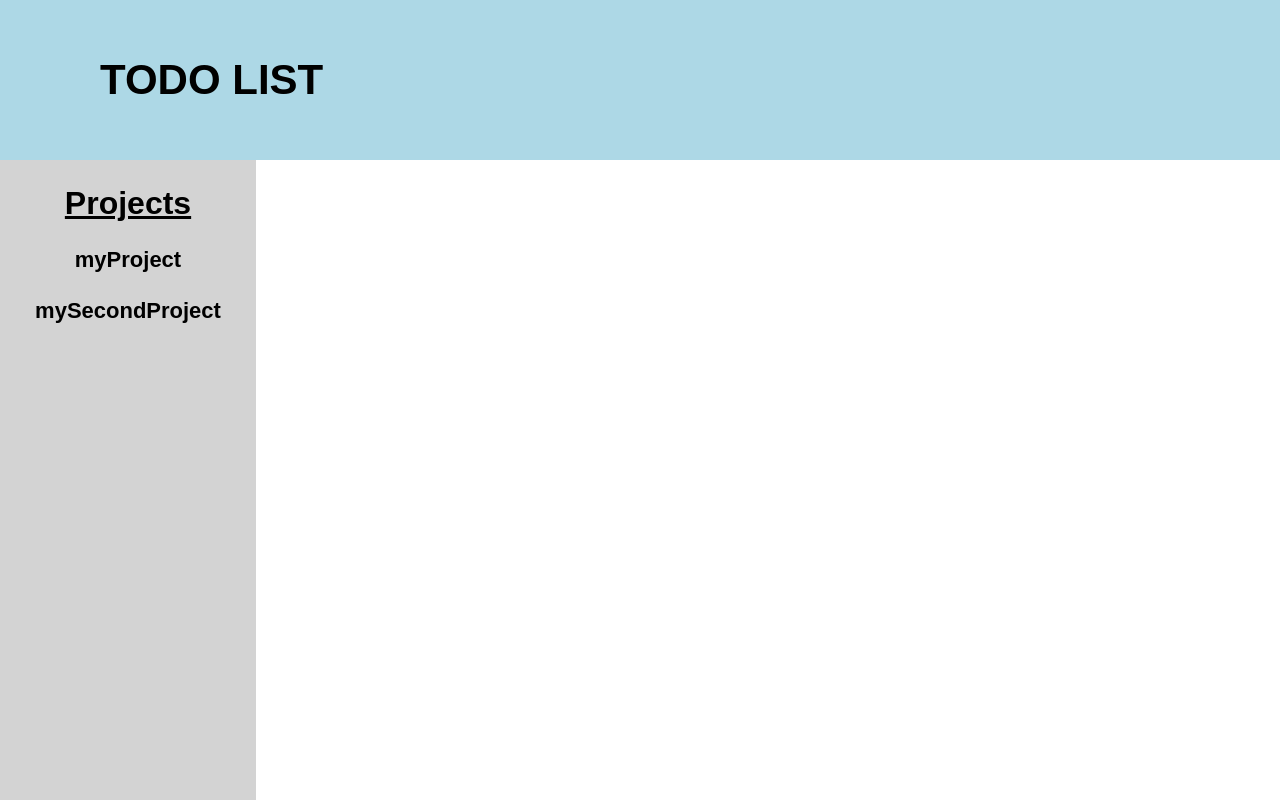
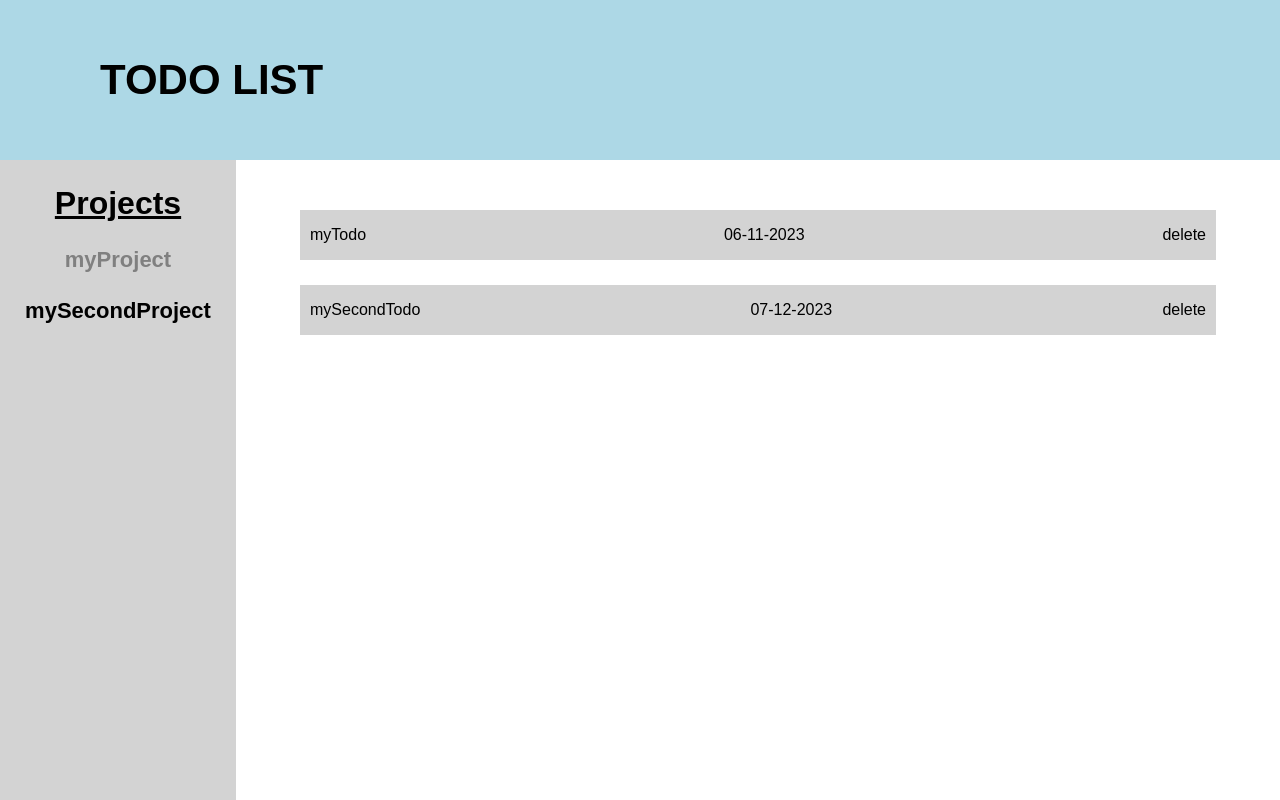
Before and after one commit to guillaume-giannantonio/todo-list, a website built with webpack: page dist/index.html in a window 1280 px wide. Both pictures are taken after a click on the element "myProject". Built offline with nearby package versions, Linux system fonts and the light colour scheme; files whose address does not match are found by name.

Commit message:
Add todo display logic

```diff
--- a/src/display/initial.js
+++ b/src/display/initial.js
@@ -12,7 +12,17 @@ export default function () {
 	const h2 = document.createElement('h2')
 	h2.textContent = 'Projects'
 	leftMenu.appendChild(h2)
-	content.appendChild(leftMenu)
+
+	const bottom = document.createElement('bottom')
+	bottom.classList.add('bottom')
+	bottom.appendChild(leftMenu)
+
+	const main = document.createElement('div')
+	main.id = 'main'
+	main.classList.add('main')
+	bottom.appendChild(main)
+
+	content.appendChild(bottom)
 
 	return content
 }
--- a/src/display/onProjectClickDisplay.js
+++ b/src/display/onProjectClickDisplay.js
@@ -1,6 +1,15 @@
 import todosFromProjectDisplay from './todosFromProjectDisplay';
 
-export default function (project, displayMenu) {
-	// TODO : Remove class from all other project and add it to the one that is clicked
-	console.log('clicked')
+export default function (project, projectObject, displayMenu) {
+	const children = displayMenu.children
+	const array = Array.from(children)
+	array.forEach((projectName) => {
+		projectName.classList.remove('project-name-clicked')
+	})
+	project.classList.add('project-name-clicked')
+	const main = document.getElementById('main')
+	while (main.hasChildNodes()) {
+		main.removeChild(main.firstChild)
+	}
+	todosFromProjectDisplay(projectObject)
 }
--- a/src/display/projectsDisplay.js
+++ b/src/display/projectsDisplay.js
@@ -6,8 +6,8 @@ export default function (projectsList, displayMenuID) {
 		const projectName = document.createElement('h3')
 		projectName.classList.add('project-name')
 		projectName.textContent = project.name
-		projectName.addEventListener('click', () => {
-			onProjectClickDisplay(project, displayMenu)
+		projectName.addEventListener('click', (e) => {
+			onProjectClickDisplay(e.target, project, displayMenu)
 		})
 		displayMenu.appendChild(projectName)
 	})
--- a/src/display/todosFromProjectDisplay.js
+++ b/src/display/todosFromProjectDisplay.js
@@ -1,11 +1,17 @@
-export default function (project, projectsList) {
-	let projectObject;
-	for (let i = 0; i < projectsList.length; i++) {
-		if (projectsList[i].name === project) {
-			projectObject = projectsList[i]
-		}
-	}
-	for (const todo of projectObject.todosList) {
-		console.log(todo)
-	}
+export default function (projectObject) {
+	const main = document.getElementById('main')
+	projectObject.todosList.forEach((todo) => {
+		const todoNode = document.createElement('div')
+		const todoLeft = document.createElement('div')
+		todoLeft.textContent = todo.title
+		const todoMid = document.createElement('div')
+		todoMid.textContent = todo.dueDate
+		const todoRight = document.createElement('div')
+		todoRight.textContent = 'delete'
+		todoNode.appendChild(todoLeft)
+		todoNode.appendChild(todoMid)
+		todoNode.appendChild(todoRight)
+		todoNode.classList.add('todo')
+		main.appendChild(todoNode)
+	})
 }
--- a/src/index.js
+++ b/src/index.js
@@ -6,9 +6,13 @@ import projectsDisplay from './display/projectsDisplay';
 
 const projectList = []
 
-const myTodo = Todo('myTodo', 'this is my first todo', Date(), 5)
+const myTodo = Todo('myTodo', 'this is my first todo', '06-11-2023', 5)
+const mySecondTodo = Todo('mySecondTodo', 'this is my second todo', '07-12-2023', 5)
 const myProject = Project('myProject')
 const mySecondProject = Project('mySecondProject')
+myProject.addTodo(myTodo)
+myProject.addTodo(mySecondTodo)
+console.log(myProject)
 
 const body = document.querySelector('body')
 const content = initial()
--- a/src/style.css
+++ b/src/style.css
@@ -30,6 +30,10 @@ header > h1 {
     margin-left: 100px;
 }
 
+.bottom {
+    display: flex;
+}
+
 .left-menu {
     width: 20vw;
     height: 80vh;
@@ -59,3 +63,22 @@ header > h1 {
     font-size: 28px;
     color: grey;
 }
+
+.main {
+    width: 80vw;
+    display: flex;
+    flex-direction: column;
+    align-items: center;
+    gap: 25px;
+    padding: 50px;
+}
+
+.todo {
+    width: 70vw;
+    background-color: lightgrey;
+    display: flex;
+    justify-content: space-between;
+    align-items: center;
+    padding: 0 10px;
+    height: 50px;
+}
```
Also changed, not shown: dist/bundle.js.
